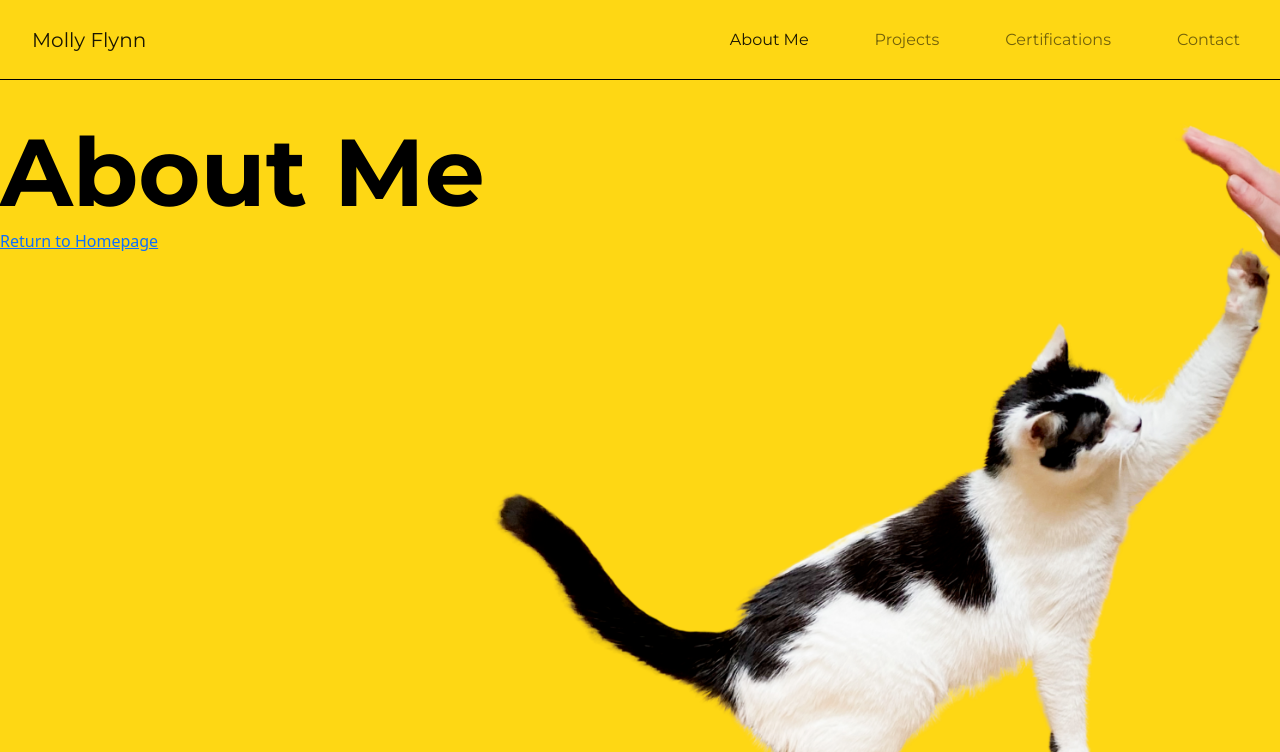
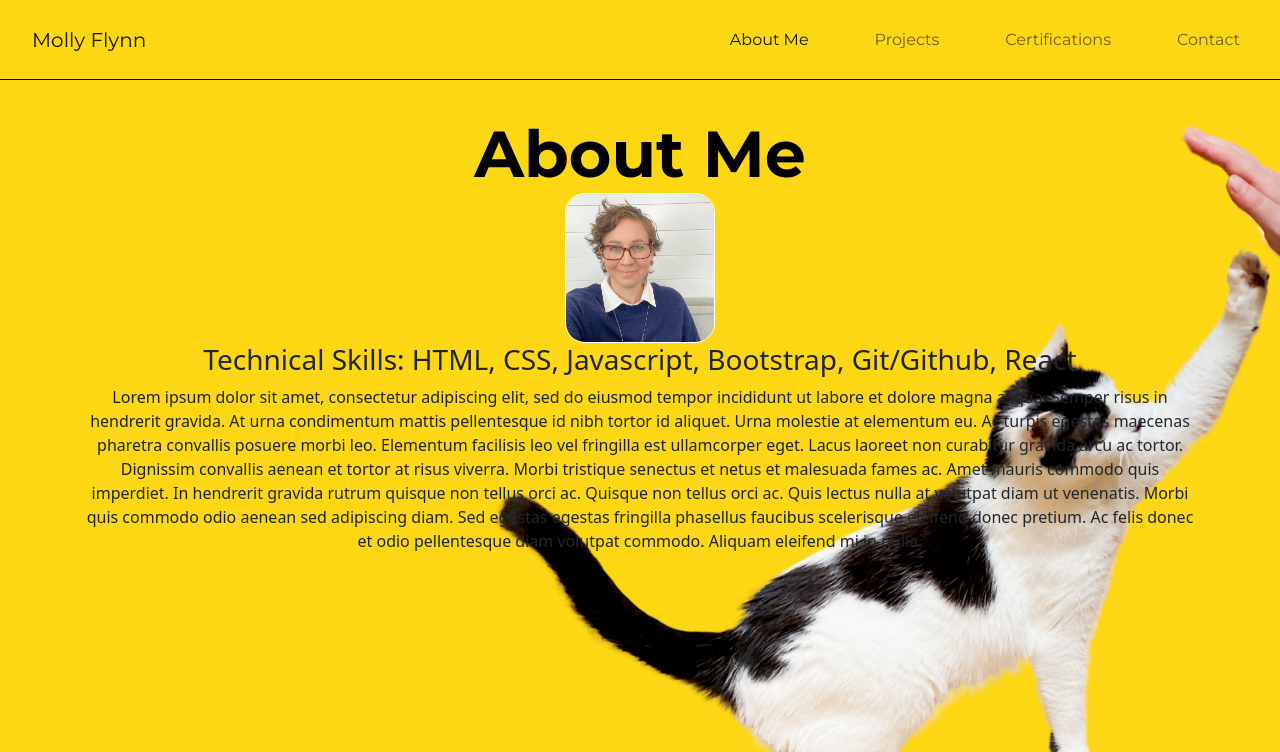
Before and after one commit to mfflynnnn/portfolio, a plain HTML site: page about.html in a window 1280 px wide. Shown: the top 752 px of the page. Drawn offline with nearby package versions, Linux system fonts and the light colour scheme.

Commit message:
Added container to other pages, added content to About Me page.

```diff
--- a/about.html
+++ b/about.html
@@ -63,8 +63,33 @@
         </div>
       </div>
     </nav>
-    <h1>About Me</h1>
-    <a href="/">Return to Homepage</a>
+    <div class="container">
+      <h1 class="smaller-h1">About Me</h1>
+      <img
+        src="/images/about_me_image.JPG"
+        alt="Image of Molly Flynn"
+        class="image-molly"
+      />
+      <h3>
+        Technical Skills: HTML, CSS, Javascript, Bootstrap, Git/Github, React
+      </h3>
+      <p>
+        Lorem ipsum dolor sit amet, consectetur adipiscing elit, sed do eiusmod
+        tempor incididunt ut labore et dolore magna aliqua. Semper risus in
+        hendrerit gravida. At urna condimentum mattis pellentesque id nibh
+        tortor id aliquet. Urna molestie at elementum eu. Ac turpis egestas
+        maecenas pharetra convallis posuere morbi leo. Elementum facilisis leo
+        vel fringilla est ullamcorper eget. Lacus laoreet non curabitur gravida
+        arcu ac tortor. Dignissim convallis aenean et tortor at risus viverra.
+        Morbi tristique senectus et netus et malesuada fames ac. Amet mauris
+        commodo quis imperdiet. In hendrerit gravida rutrum quisque non tellus
+        orci ac. Quisque non tellus orci ac. Quis lectus nulla at volutpat diam
+        ut venenatis. Morbi quis commodo odio aenean sed adipiscing diam. Sed
+        egestas egestas fringilla phasellus faucibus scelerisque eleifend donec
+        pretium. Ac felis donec et odio pellentesque diam volutpat commodo.
+        Aliquam eleifend mi in nulla.
+      </p>
+    </div>
     <div class="row footer">
       <a
         href="https://github.com/mfflynnnn"
--- a/src/style.css
+++ b/src/style.css
@@ -24,6 +24,10 @@ h1 {
 h2 {
   color: white;
   margin: 0;
+}
+
+.smaller-h1 {
+  font-size: 65px;
 }
 
 .navbar {
@@ -111,6 +115,15 @@ h2 {
   height: 150px;
 }
 
+.image-molly {
+  display: block;
+  margin: 0 auto;
+  border: 1px solid white;
+  border-radius: 20px;
+  width: 150px;
+  height: 150px;
+}
+
 .footer {
   position: absolute;
   bottom: 0;
```
Also changed, not shown: certs.html (+3 -2 lines), contact.html (+3 -2 lines), projects.html (+3 -2 lines).
